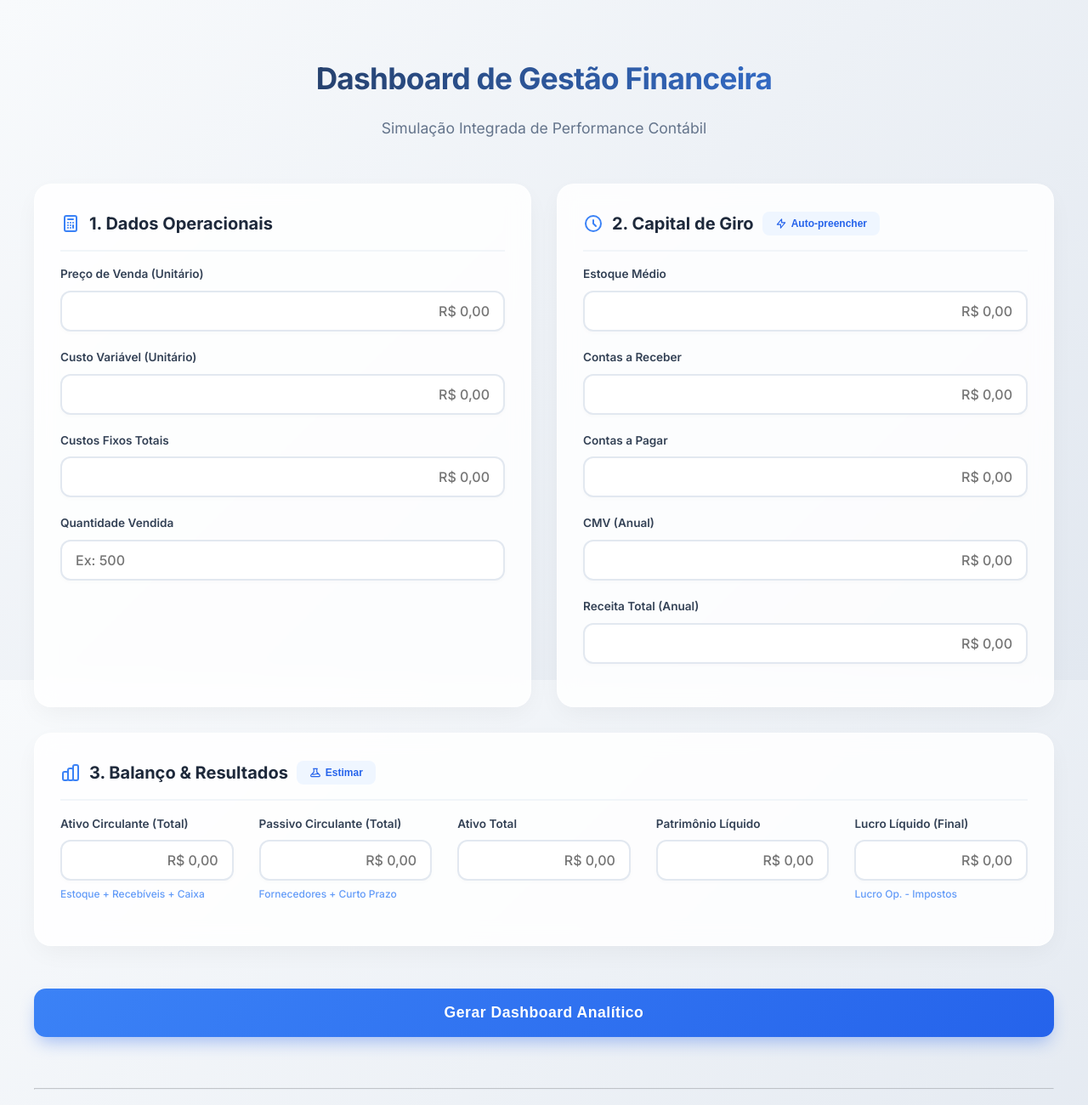
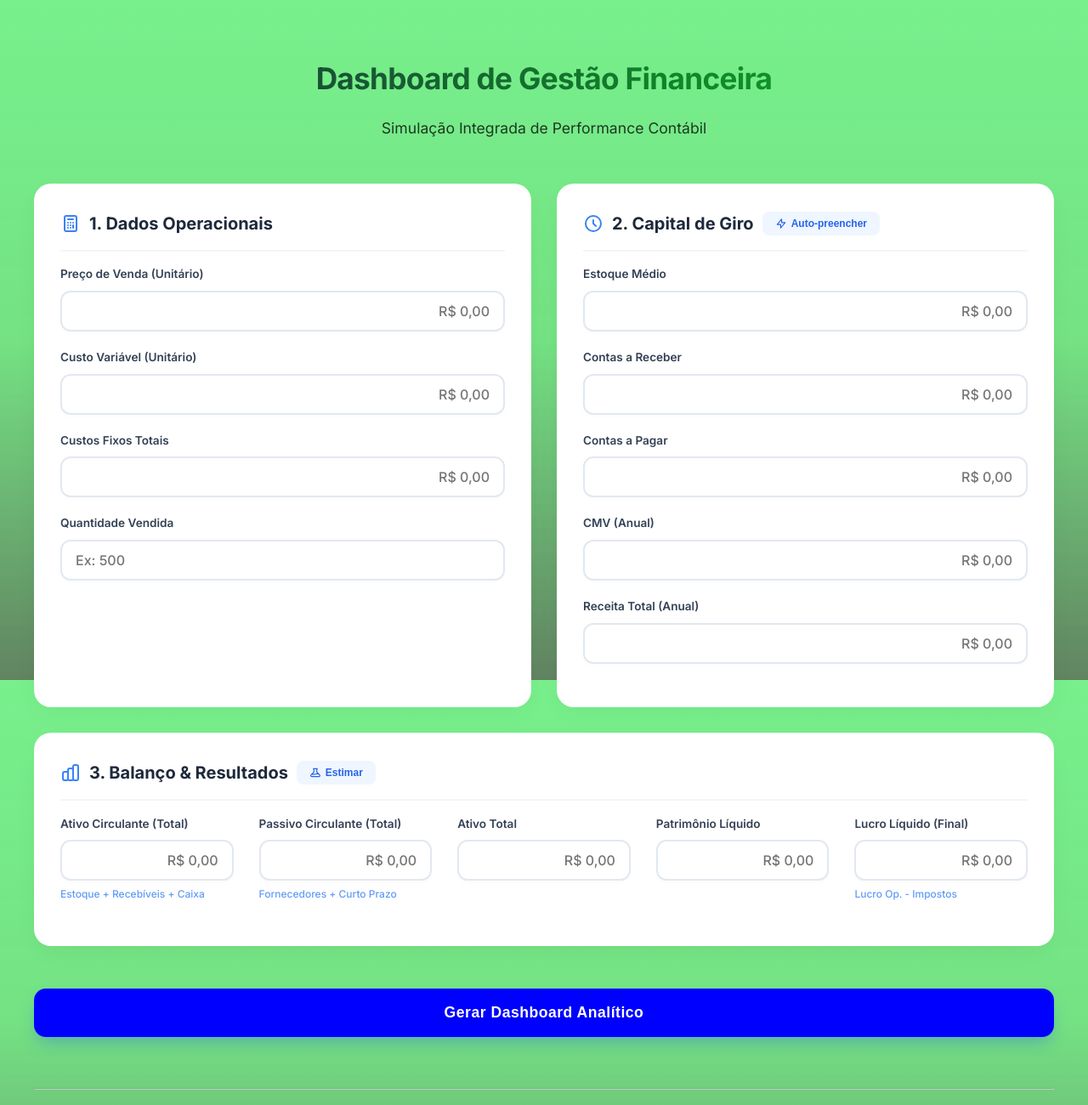
Before and after one commit to Ggiovani047/projeto-integrador-gestao-financeira, a plain HTML site: page index.html in a window 1280 px wide. Shown: the top 1300 px of the page at 85% size. Drawn offline with nearby package versions, Linux system fonts and the light colour scheme.

Commit message:
css atualizado

```diff
--- a/css/style.css
+++ b/css/style.css
@@ -29,7 +29,7 @@
 
 body {
     font-family: 'Inter', sans-serif;
-    background: var(--bg-gradient);
+    background: linear-gradient(rgba(41, 231, 73, 0.63), rgba(25, 207, 50, 0.603),  rgba(34, 82, 34, 0.712));
     background-attachment: fixed; /* Fundo fixo ao rolar */
     color: var(--text);
     margin: 0;
@@ -51,18 +51,20 @@ header {
 }
 
 h1 {
-    color: var(--secondary);
+
     font-weight: 800;
     font-size: 2.2rem;
     margin-bottom: 10px;
     letter-spacing: -0.02em;
-    background: linear-gradient(90deg, #1e293b 0%, #3b82f6 100%);
+    background: linear-gradient(90deg, #1e293b 0%, #0ab821 100%);
     -webkit-background-clip: text;
+    background-clip: text; /* Padrão moderno */
     -webkit-text-fill-color: transparent;
+    color: transparent; /* Padrão moderno, funciona como fallback */
 }
 
 p.subtitle {
-    color: var(--text-light);
+    color: rgba(0, 0, 0, 0.76);
     font-weight: 400;
     font-size: 1.1rem;
 }
@@ -77,7 +79,7 @@ p.subtitle {
 
 /* Cards com Glassmorphism */
 .card {
-    background: var(--card-bg);
+    background: white;
     backdrop-filter: blur(12px); /* Efeito de vidro */
     -webkit-backdrop-filter: blur(12px);
     border: 1px solid var(--card-border);
@@ -168,7 +170,7 @@ input:focus {
 
 /* Botões Modernos */
 .botao-calcular {
-    background: var(--primary-gradient);
+    background: blue;
     color: white;
     border: none;
     padding: 18px 36px;
```
